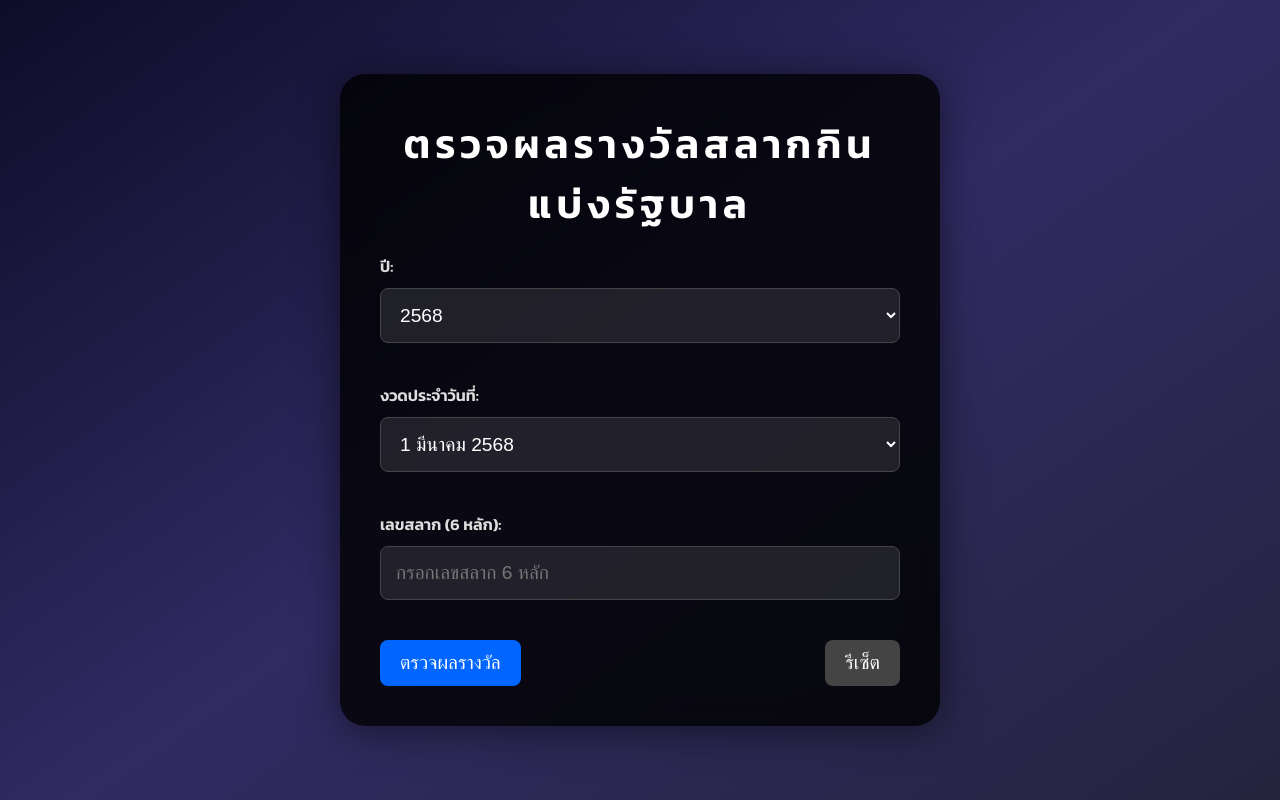
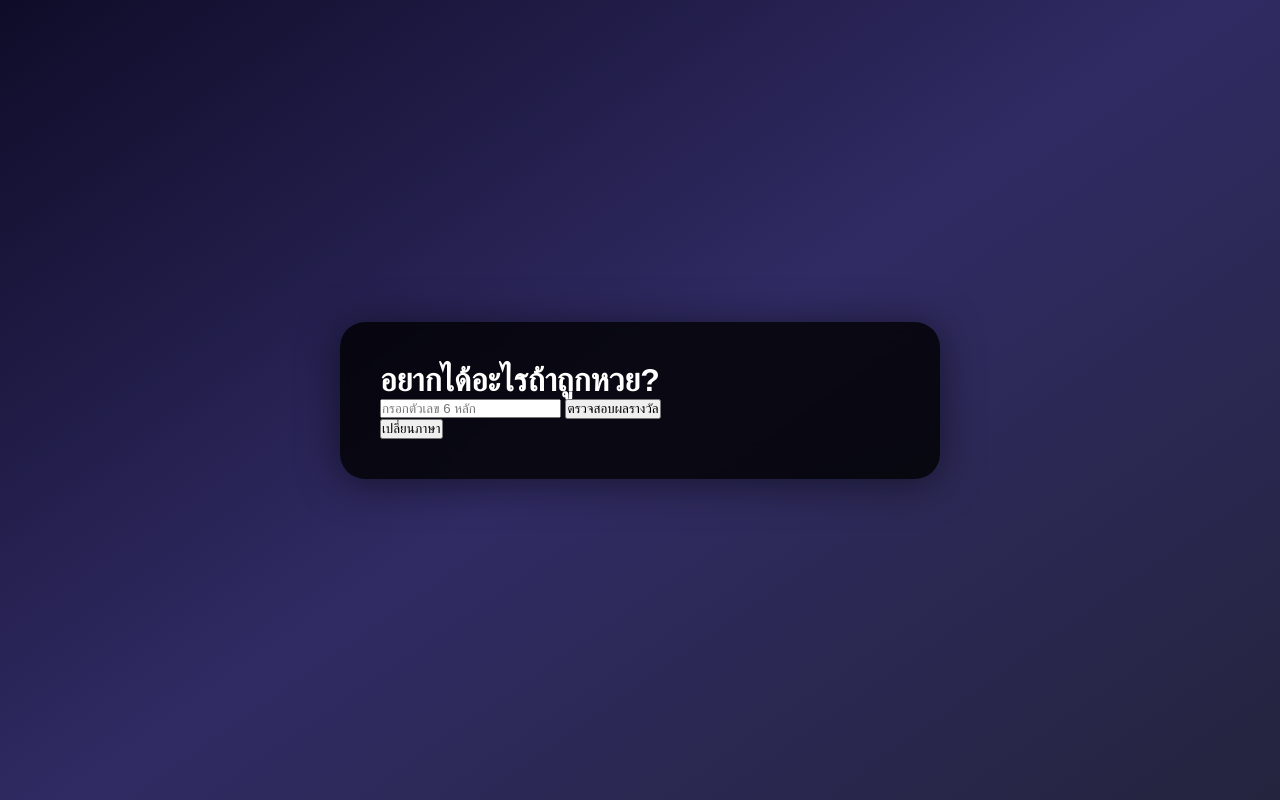
Before and after one commit to gusprada/Bitoeyselff, a plain HTML site: page index.html in a window 1280 px wide. Drawn offline with Linux system fonts and the light colour scheme; some packages are replaced by stand-ins of ours; a script that the page names is missing.

Commit message:
Update index.html

```diff
--- a/index.html
+++ b/index.html
@@ -5,56 +5,14 @@
     <meta name="viewport" content="width=device-width, initial-scale=1.0">
     <title>ตรวจผลรางวัลสลากกินแบ่งรัฐบาล</title>
     <link rel="stylesheet" href="style.css">
-    <link rel="icon" href="favicon.ico">
-    <link href="https://fonts.googleapis.com/css2?family=Kanit:wght@300;400;600&display=swap" rel="stylesheet">
-    <script src="https://cdn.jsdelivr.net/npm/sweetalert2@11"></script>
 </head>
 <body>
     <div class="container">
-        <h1 class="title">ตรวจผลรางวัลสลากกินแบ่งรัฐบาล</h1>
-
-        <form id="lottery-form" class="form-container">
-            <div class="form-group">
-                <label for="year" class="label">ปี:</label>
-                <select id="year" class="select">
-                    <option value="2568">2568</option>
-                    <option value="2569">2569</option>
-                    <option value="2570">2570</option>
-                </select>
-            </div>
-
-            <div class="form-group">
-                <label for="drawDate" class="label">งวดประจำวันที่:</label>
-                <select id="drawDate" class="select">
-                    <option value="1 มีนาคม 2568">1 มีนาคม 2568</option>
-                    <option value="16 มีนาคม 2568">16 มีนาคม 2568</option>
-                    <option value="1 เมษายน 2568">1 เมษายน 2568</option>
-                </select>
-            </div>
-
-            <div class="form-group">
-                <label for="lotto" class="label">เลขสลาก (6 หลัก):</label>
-                <input type="text" id="lotto" class="input" maxlength="6" placeholder="กรอกเลขสลาก 6 หลัก" required>
-            </div>
-
-            <div class="form-actions">
-                <button type="button" class="btn btn-primary" onclick="checkResults()">ตรวจผลรางวัล</button>
-                <button type="button" class="btn btn-secondary" onclick="resetForm()">รีเซ็ต</button>
-            </div>
-        </form>
-    </div>
-
-    <!-- Modal for results -->
-    <div id="resultModal" class="modal">
-        <div class="modal-content">
-            <div class="modal-header">
-                <h5 id="modalTitle">ผลการตรวจรางวัล</h5>
-                <span class="close" onclick="closeModal()">&times;</span>
-            </div>
-            <div id="resultMessage" class="modal-body">
-                <!-- Result message goes here -->
-            </div>
-        </div>
+        <h1 id="question">อยากได้อะไรถ้าถูกหวย?</h1>
+        <input type="text" id="lotteryInput" placeholder="กรอกตัวเลข 6 หลัก">
+        <button id="checkButton" onclick="checkLucky()">ตรวจสอบผลรางวัล</button>
+        <p id="result" class="hidden"></p>
+        <button onclick="switchLanguage()">เปลี่ยนภาษา</button>
     </div>
 
     <script src="script.js"></script>
```
